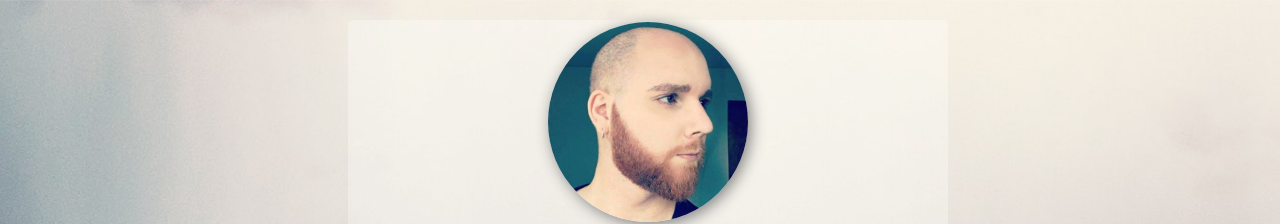
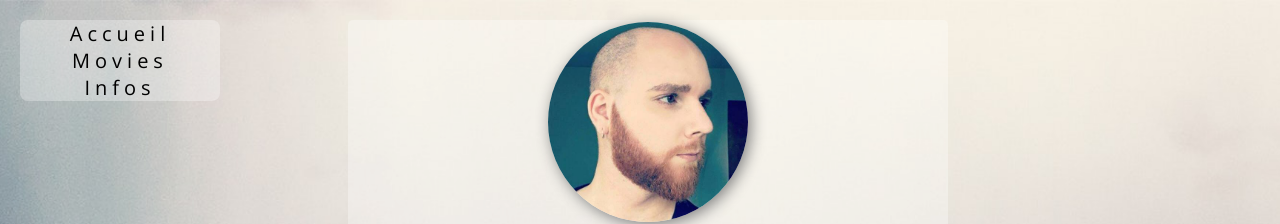
Before and after one commit to Pompidou33/profile, a plain HTML site: page index.html in a window 1280 px wide. Shown: the top 224 px of the page. Drawn offline with nearby package versions, Linux system fonts and the light colour scheme.

Commit message:
enhanced my profile with a fixed sidebar

```diff
--- a/index.html
+++ b/index.html
@@ -13,6 +13,12 @@
 </head>
 
 <body>
+  <div id="sidebar">
+    <a href="#summary" class="element_sidebar">Accueil</a><br>
+    <a href="#favorite-movies" class="element_sidebar">Movies</a><br>
+    <a href="#help" class="element_sidebar">Infos</a>
+  </div>
+
     <div class="div_1">
       <img src="images/photo_de_profil_max.jpg" alt="photo de profil de max" id="profil_picture">
       <h2>Maximilien Renaut</h2>
@@ -42,5 +48,6 @@
       <h3>A propos</h3>
       <p>Cette page a été codée pendant ma formation Fullstack au Wagon.....</p>
     </div>
+
 </body>
 </html>
--- a/style.css
+++ b/style.css
@@ -112,3 +112,31 @@ p {
 .div_color_none {
   background-color: rgba(255, 255, 255, 0);
 }
+
+#sidebar {
+  position: fixed;
+  width: 200px;
+  left: 0;
+  top: 0;
+  bottom: 200;
+  text-align: center;
+  margin-top: 20px;
+  margin-left: 20px;
+  border-radius: 8px;
+}
+
+.element_sidebar {
+  font-size: 20px;
+  font-family: 'Open Sans', sans-serif;
+  letter-spacing: 5px;
+  color: black;
+  text-decoration: none;
+  padding-top: 10px;
+}
+.element_sidebar:hover {
+  font-size: 30px;
+  color: white;
+}
+#page-content {
+  margin-left: 300px;
+}
```
Lines whose indentation alone changed are shown as unchanged.
